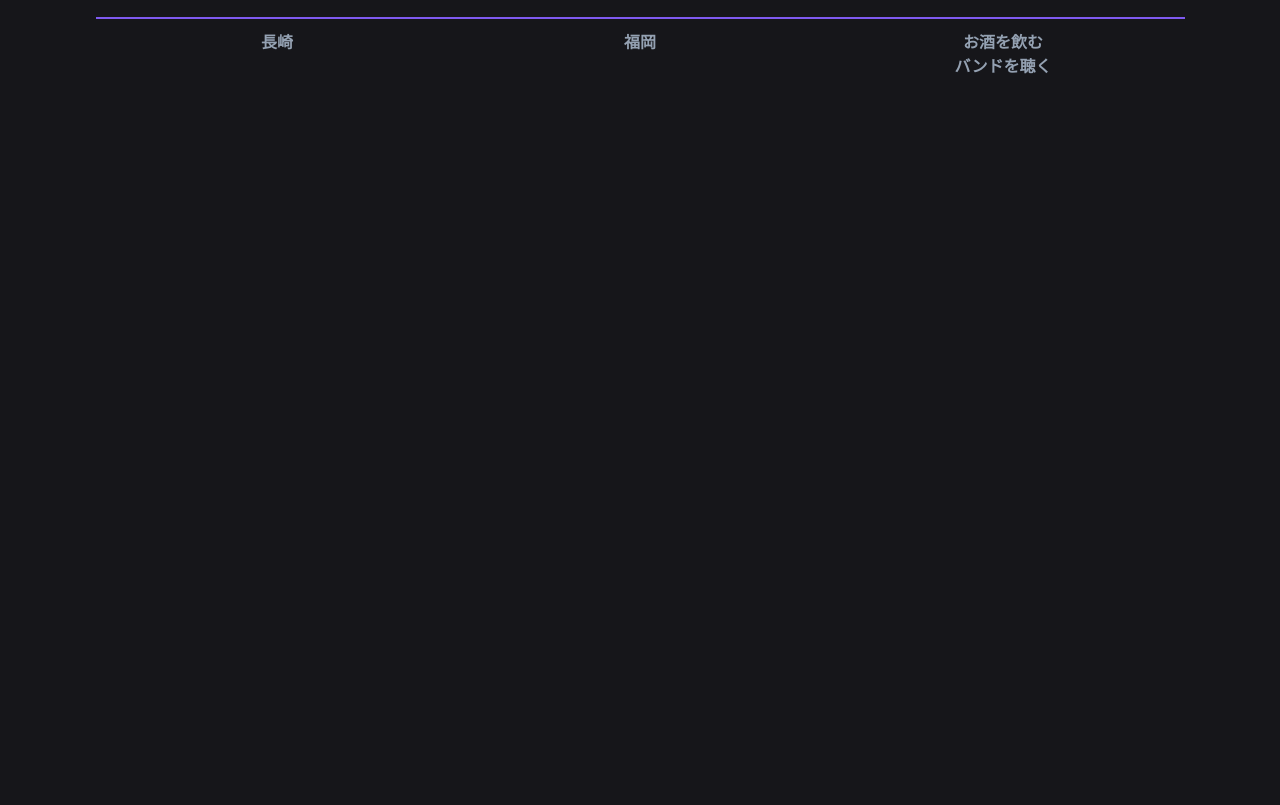
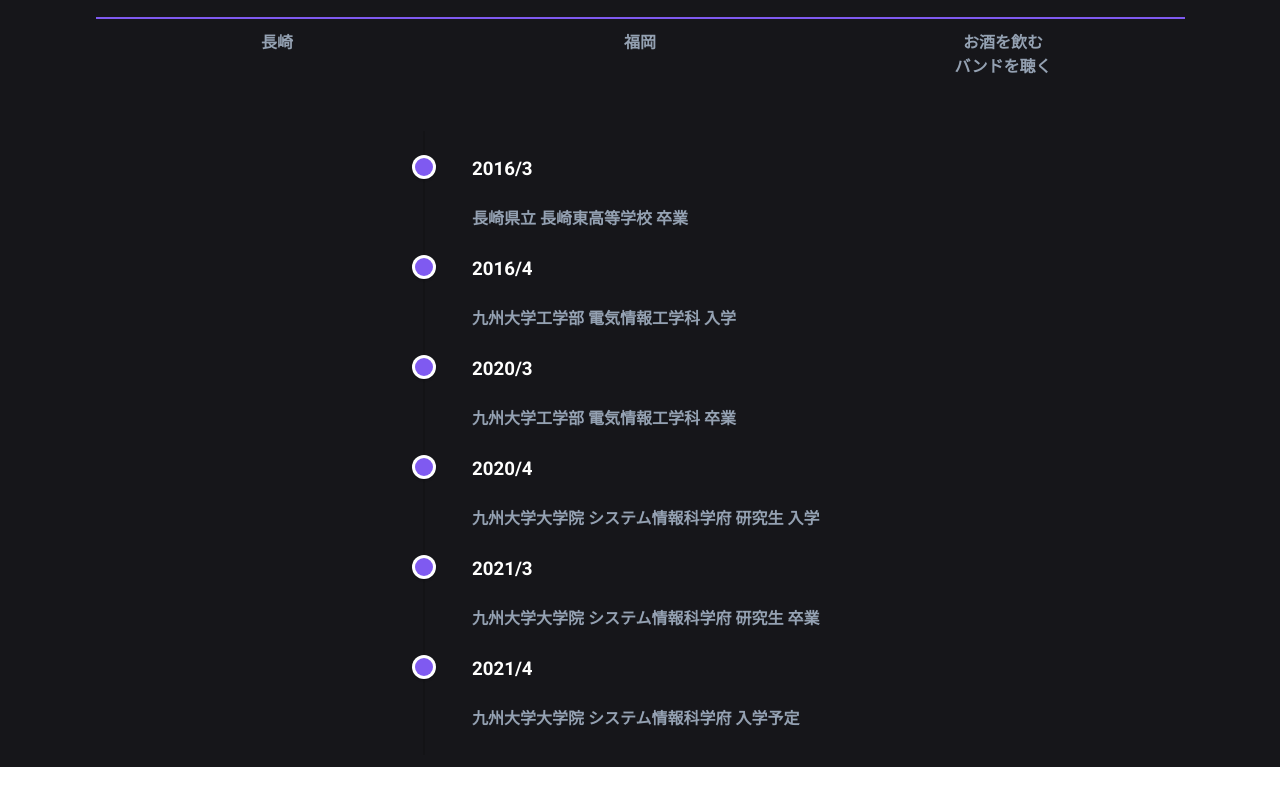
Before and after one commit to sssht03/Homepage, a Vue app: page / in a window 1280 px wide. Shown: the part 845-1650 px from the top of the page. After the commit the page ends 1612 px from the top, so only its background shows below. Built offline with nearby package versions, Linux system fonts and the light colour scheme.

Commit message:
add career section

```diff
--- a/src/components/About.vue
+++ b/src/components/About.vue
@@ -19,11 +19,11 @@
       >
         <v-row class="flex-column" justify="center" align-content="center">
           <v-col class="title">
-            <h4 class="title-text">{{ item[0] }}</h4>
+            <h4 class="title-text">{{ item.title }}</h4>
           </v-col>
 
           <v-col class="desc"
-            ><h4>{{ item[1] }}</h4></v-col
+            ><h4>{{ item.desc }}</h4></v-col
           >
         </v-row>
       </v-col>
@@ -36,12 +36,12 @@
   data() {
     return {
       myProfile: [
-        ["職業", "学生"],
-        ["所属", "九州大学工学府\nシステム情報工学科"],
-        ["誕生日", "1998/03/11"],
-        ["出身地", "長崎"],
-        ["在住", "福岡"],
-        ["好きなこと", "お酒を飲む\nバンドを聴く"],
+        { title: "職業", desc: "学生" },
+        { title: "所属", desc: "九州大学大学院\nシステム情報科学府" },
+        { title: "誕生日", desc: "1998/03/11" },
+        { title: "出身地", desc: "長崎" },
+        { title: "在住", desc: "福岡" },
+        { title: "好きなこと", desc: "お酒を飲む\nバンドを聴く" },
       ],
     };
   },
--- a/src/components/Career.vue
+++ b/src/components/Career.vue
@@ -1,9 +1,66 @@
 <template>
-  <v-container> </v-container>
+  <v-row justify="center">
+    <v-timeline align-top dense>
+      <v-timeline-item
+        color="#7f5af0"
+        small
+        v-for="(item, i) in years"
+        :key="i"
+      >
+        <v-row class="">
+          <v-col cols="3" sm="3" md="3" lg="3" xl="4">
+            <h3 class="text-start">
+              {{ item.year }}
+            </h3>
+          </v-col>
+          <v-col cols="12" sm="12" md="12" lg="12" xl="12">
+            <h4 class="text-start career-desc">
+              {{ item.desc }}
+            </h4>
+          </v-col>
+        </v-row>
+      </v-timeline-item>
+    </v-timeline>
+  </v-row>
 </template>
 
 <script>
-export default {};
+export default {
+  data() {
+    return {
+      years: [
+        {
+          year: "2016/3",
+          desc: "長崎県立 長崎東高等学校 卒業",
+        },
+        {
+          year: "2016/4",
+          desc: "九州大学工学部 電気情報工学科 入学",
+        },
+        {
+          year: "2020/3",
+          desc: "九州大学工学部 電気情報工学科 卒業",
+        },
+        {
+          year: "2020/4",
+          desc: "九州大学大学院 システム情報科学府 研究生 入学",
+        },
+        {
+          year: "2021/3",
+          desc: "九州大学大学院 システム情報科学府 研究生 卒業",
+        },
+        {
+          year: "2021/4",
+          desc: "九州大学大学院 システム情報科学府 入学予定",
+        },
+      ],
+    };
+  },
+};
 </script>
 
-<style></style>
+<style>
+.career-desc {
+  color: #94a1b2;
+}
+</style>
--- a/src/components/Main.vue
+++ b/src/components/Main.vue
@@ -4,17 +4,19 @@
     <v-container class="image-background"></v-container>
     <v-container class="main-items">
       <about></about>
-      <div style="height:2000px"></div>
+      <career></career>
+      <!-- <div style="height:2000px"></div> -->
     </v-container>
   </v-container>
 </template>
 
 <script>
 import About from "./About.vue";
+import Career from "./Career.vue";
 import SideMenu from "./SideMenu.vue";
 export default {
   name: "Main",
-  components: { SideMenu, About },
+  components: { SideMenu, About, Career },
 
   data: () => ({}),
 };
```
